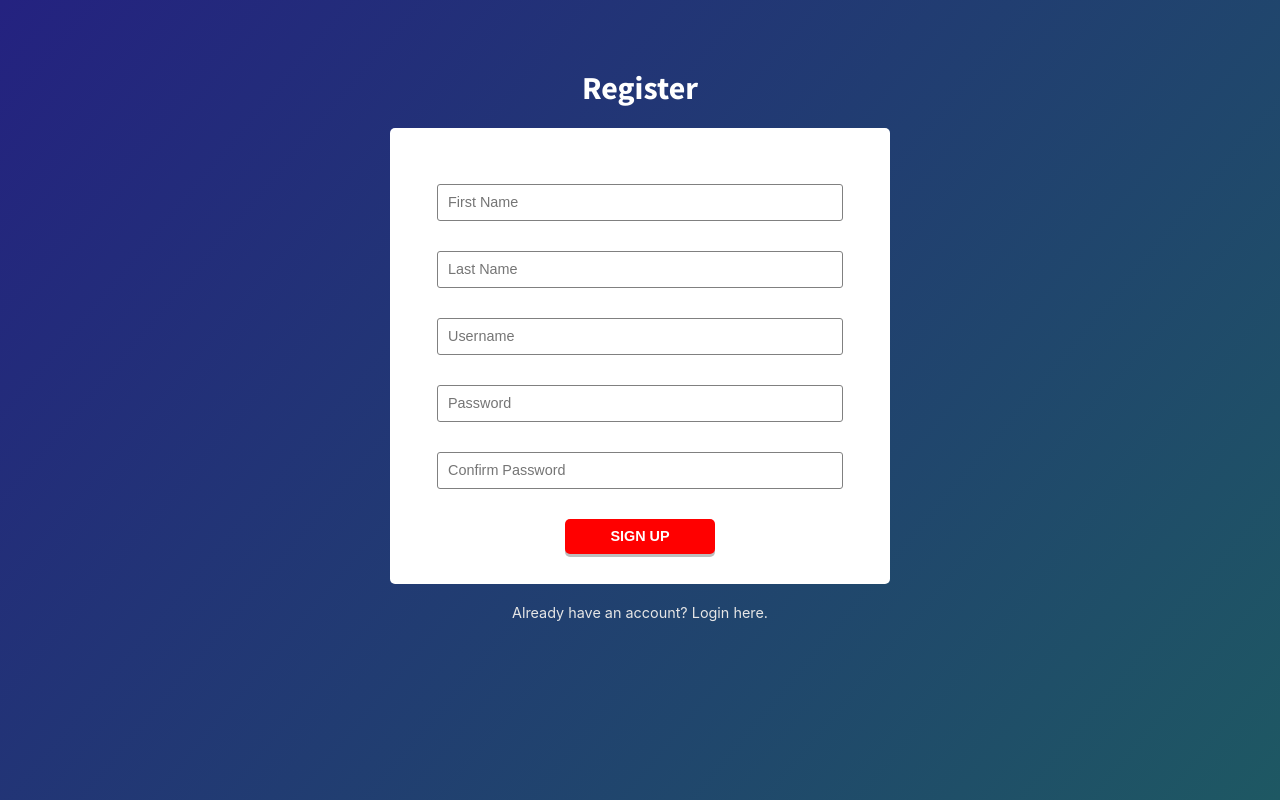
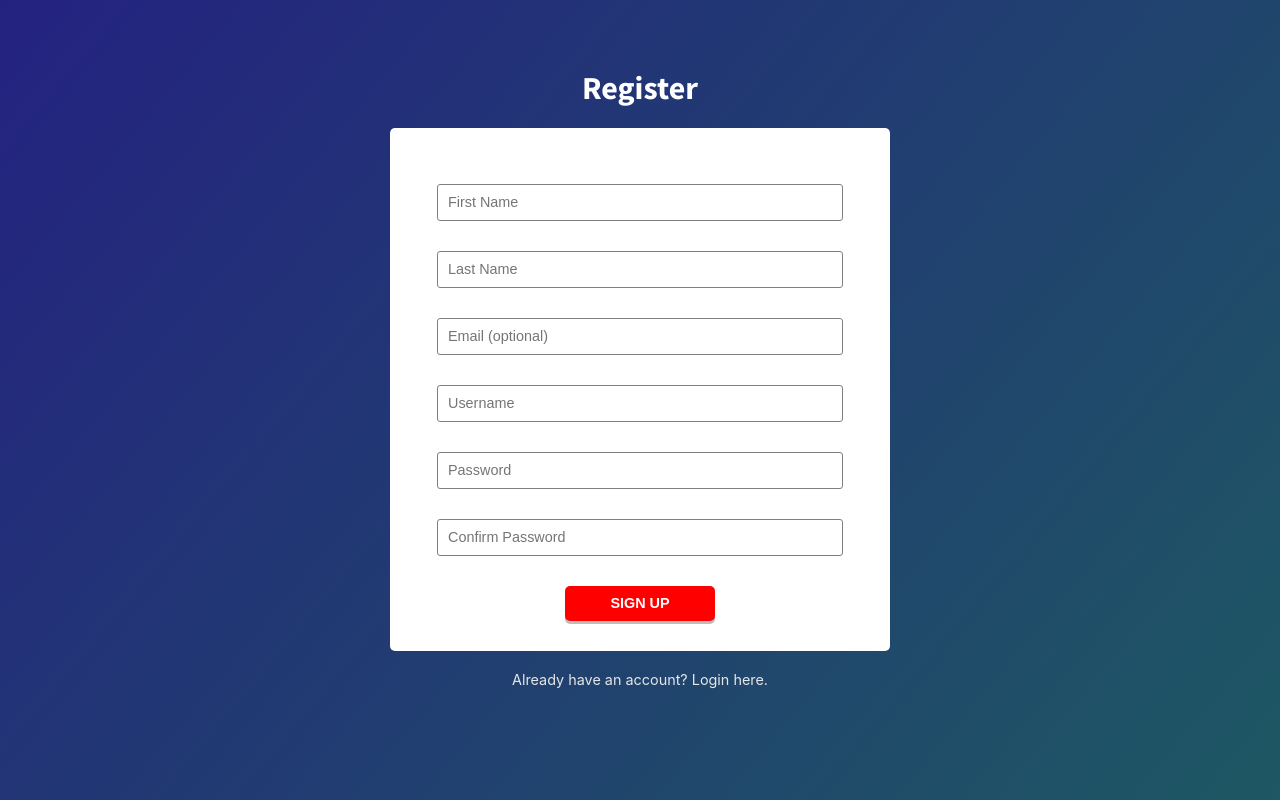
Before and after one commit to j-stuckey/chatter-client, a React app: page /register in a window 1280 px wide. Built offline with nearby package versions, Linux system fonts and the light colour scheme; no server answers.

Commit message:
Email is not required so the validator will not fail if user skips it

```diff
--- a/src/actions/users.js
+++ b/src/actions/users.js
@@ -4,6 +4,7 @@ import { normalizeResponseErrors } from './utils';
 import { login } from './auth';
 
 export const registerUser = user => dispatch => {
+    console.log(user);
 
     return fetch(`${API_BASE_URL}/users`, {
         method: 'POST',
@@ -20,7 +21,7 @@ export const registerUser = user => dispatch => {
         })
         .then(res => normalizeResponseErrors(res))
         .then(res => res.json())
-        .then(() => dispatch(login(user.username, user.password)))
+        // .then(() => dispatch(login(user.username, user.password)))
         .catch(err => {
             const { reason, message, location } = err;
             if (reason === 'ValidationError') {
--- a/src/components/Registration.js
+++ b/src/components/Registration.js
@@ -6,20 +6,21 @@ import {
 	required,
 	atLeastThree,
 	atLeastEight,
-    passwordsMatch
+    passwordsMatch,
+	isValidEmail
 } from '../validators';
 import Input from './input';
+import { registerUser } from '../actions/users';
 
 import formStyles from './styles/forms.module.css';
 import styles from './styles/Registration.module.css';
-import { registerUser } from '../actions/users';
 
 class Registration extends Component {
 
     handleFormSubmit = (values) => {
         const user = values;
-        console.log(user);
-        // this.props.dispatch(registerUser(user))
+
+        this.props.dispatch(registerUser(user))
     }
 
 	render() {
@@ -51,7 +52,15 @@ class Registration extends Component {
 							validate={[required]}
 						/>
 						<Field
-							name="Username"
+							name="email"
+                            type="text"
+                            // label="Last Name"
+							component={Input}
+							placeholder="Email (optional)"
+							validate={[isValidEmail]}
+						/>
+						<Field
+							name="username"
                             type="text"
                             // label="Email"
 							component={Input}
--- a/src/validators.js
+++ b/src/validators.js
@@ -11,6 +11,9 @@ export const atLeastEight = value => {
 };
 
 export const isValidEmail = email => {
+    if (email === undefined) {
+        return;
+    }
     const regex = /\S+@\S+\.\S+/;
     return regex.test(email) ? undefined : 'Not a valid email';
 };
```
